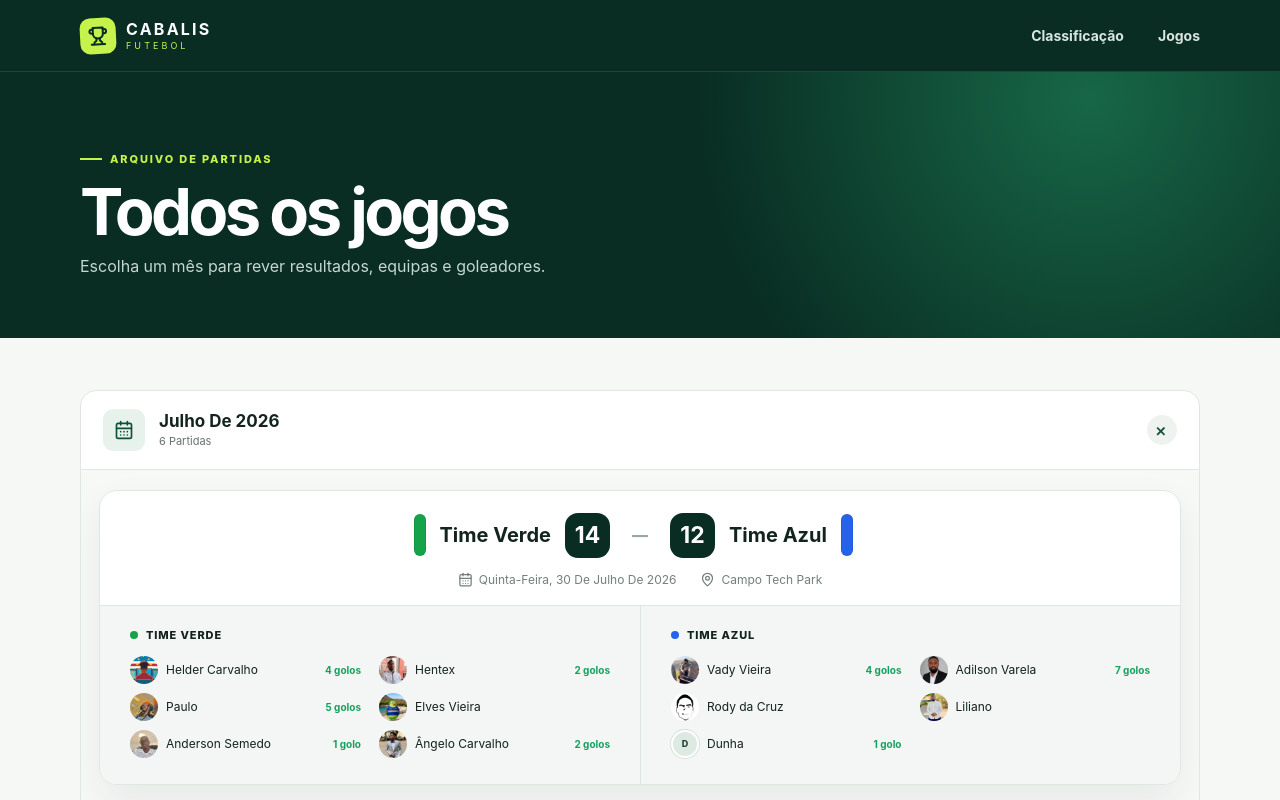
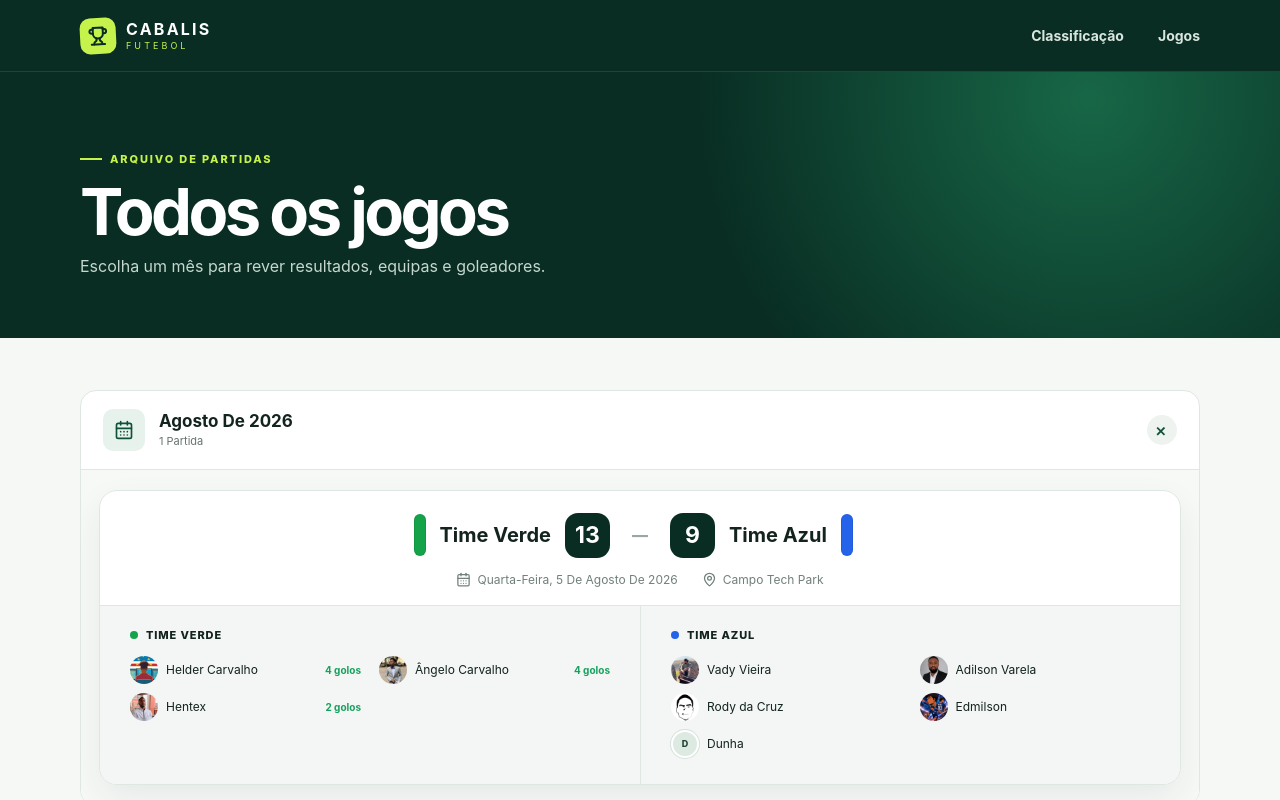
Before and after one commit to elvessilvavieira/Football-Cabalis, a Next.js app: page /jogos in a window 1280 px wide. Shown: the top 800 px of the page. Built offline with nearby package versions, Linux system fonts and the light colour scheme.

Commit message:
feat: add match 26-08-05

```diff
--- /dev/null
+++ b/src/data/match/2026-08-05.ts
@@ -0,0 +1,29 @@
+import type { Game } from "../types";
+
+export const match20260805: Game = {
+  id: "2026-08-05-a-b",
+  date: "2026-08-05T18:00:00",
+  venue: "Campo Tech Park",
+  teamA: {
+    name: "A",
+    color: "verde",
+    score: 13,
+    players: [
+      { playerId: "helder", goals: 4 },
+      { playerId: "angelo", goals: 4 },
+      { playerId: "hentex", goals: 2 },
+    ],
+  },
+  teamB: {
+    name: "B",
+    color: "azul",
+    score: 9,
+    players: [
+      { playerId: "vady", goals: 0 },
+      { playerId: "adilson", goals: 0 },
+      { playerId: "rody", goals: 0 },
+      { playerId: "edmilson", goals: 0 },
+      { playerId: "dunha", goals: 0 },
+    ],
+  },
+};
--- a/src/data/match/index.ts
+++ b/src/data/match/index.ts
@@ -5,6 +5,7 @@ import { match20260717 } from "./2026-07-17";
 import { match20260722 } from "./2026-07-22";
 import { match20260728 } from "./2026-07-28";
 import { match20260730 } from "./2026-07-30";
+import { match20260805 } from "./2026-08-05";
 
 export const games: Game[] = [
   match20260713,
@@ -13,4 +14,5 @@ export const games: Game[] = [
   match20260722,
   match20260728,
   match20260730,
+  match20260805,
 ];
```
